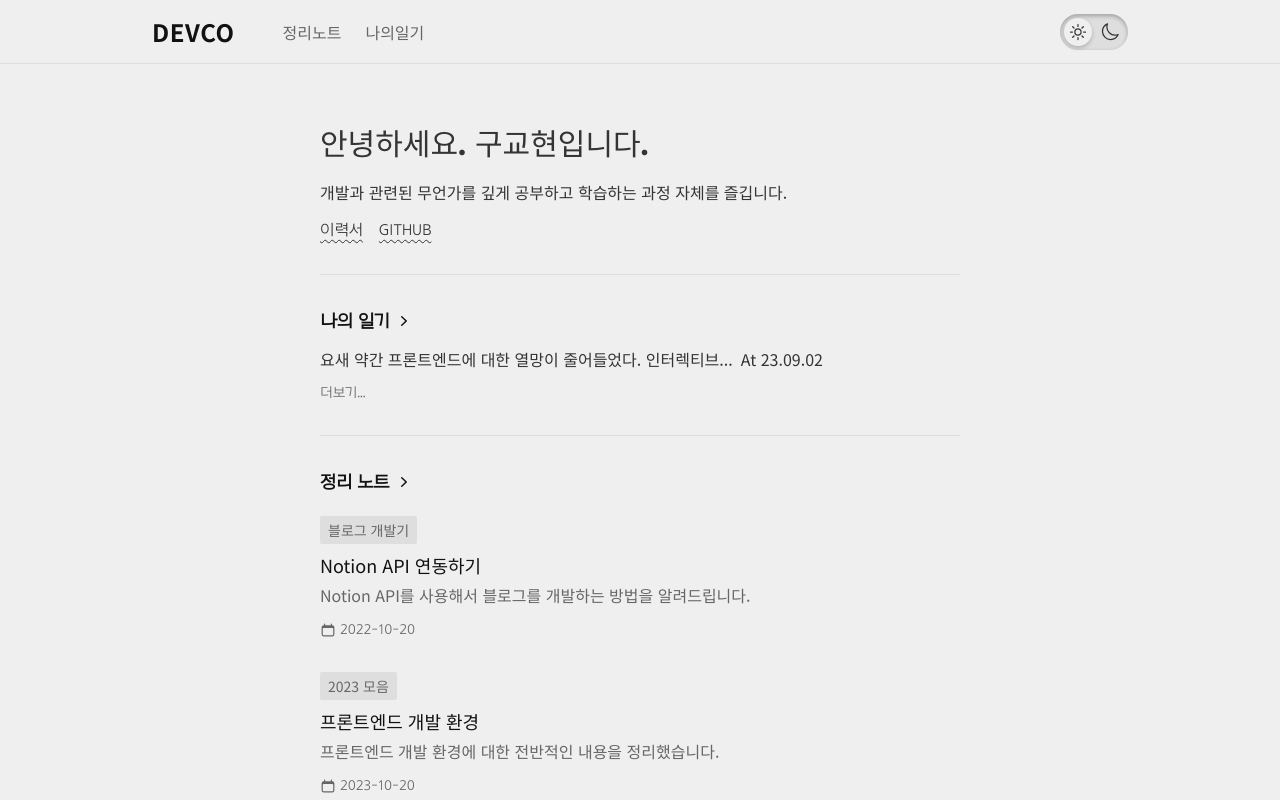
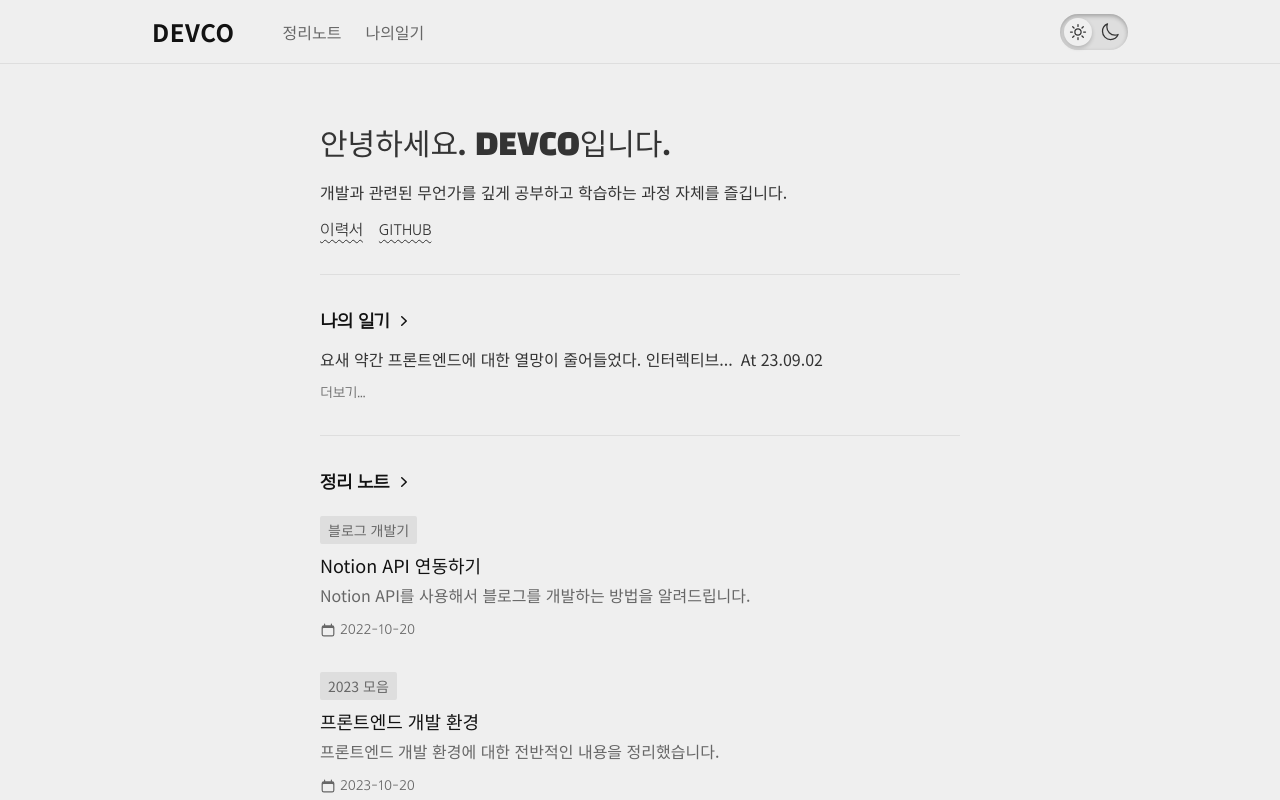
Before and after one commit to rygus9/blog, a Next.js app: page / in a window 1280 px wide. Shown: the top 800 px of the page. Built offline with nearby package versions, Linux system fonts and the light colour scheme.

Commit message:
refactor: 페이지 타이틀 공통으로 분리

```diff
--- /dev/null
+++ b/app/_feature/components/Title.tsx
@@ -0,0 +1,43 @@
+import { ArrowUturnLeftIcon } from "@heroicons/react/20/solid";
+import Link from "next/link";
+import { PropsWithChildren } from "react";
+
+import { classNames } from "@/common/utils/classNames";
+
+interface TitleProps {
+  showHomeLink?: boolean;
+  title: string;
+}
+
+export const Title = ({
+  showHomeLink,
+  title,
+  children,
+}: PropsWithChildren<TitleProps>) => {
+  return (
+    <header>
+      <div className="relative">
+        {showHomeLink && (
+          <div
+            className={classNames(
+              "hidden",
+              "lg:absolute lg:block lg:-left-40 lg:top-0 lg:w-40 lg:h-full",
+            )}
+          >
+            <Link
+              href="/"
+              className="inline-flex items-center space-x-2 text-txt-300 hover:text-txt-700"
+            >
+              <ArrowUturnLeftIcon className="w-4 h-4" />
+              <span> 홈으로</span>
+            </Link>
+          </div>
+        )}
+        <h1 className="font-blackHan text-txt-em text-[1.75rem] sm:text-3xl">
+          {title}
+        </h1>
+      </div>
+      {children}
+    </header>
+  );
+};
--- a/app/note/page.tsx
+++ b/app/note/page.tsx
@@ -1,9 +1,9 @@
-import { ArrowUturnLeftIcon } from "@heroicons/react/20/solid";
 import Link from "next/link";
 
 import { Divider } from "../../common/components/Divider";
 import { categorys, notes } from "../../common/mock";
 import { classNames } from "../../common/utils/classNames";
+import { Title } from "../_feature/components/Title";
 import { NoteListCard } from "./_feature/components/NoteListCard";
 
 interface SearchParams {
@@ -17,30 +17,11 @@ const Page = ({
 }) => {
   return (
     <main className="w-full min-h-[500px]">
-      <header>
-        <div className="relative">
-          <div
-            className={classNames(
-              "hidden",
-              "lg:absolute lg:block lg:-left-40 lg:top-0 lg:w-40 lg:h-full",
-            )}
-          >
-            <Link
-              href="/"
-              className="inline-flex items-center space-x-2 text-txt-300 hover:text-txt-700"
-            >
-              <ArrowUturnLeftIcon className="w-4 h-4" />
-              <span> 홈으로</span>
-            </Link>
-          </div>
-          <h1 className="font-blackHan text-txt-em text-[1.75rem] sm:text-3xl">
-            정리 노트
-          </h1>
-        </div>
+      <Title title="정리 노트" showHomeLink>
         <p className="mt-4">
           공부 했던 내용이나 진행했던 프로젝트 등을 정리해두는 공간입니다.
         </p>
-      </header>
+      </Title>
       <Divider />
       <section className="relative">
         <ul
--- a/app/page.tsx
+++ b/app/page.tsx
@@ -4,6 +4,7 @@ import { PropsWithChildren } from "react";
 
 import { Divider } from "../common/components/Divider";
 import { notes } from "../common/mock";
+import { Title } from "./_feature/components/Title";
 import { NoteListCard } from "./note/_feature/components/NoteListCard";
 
 const SectionTitle = ({
@@ -29,10 +30,7 @@ const MoreLink = ({ href }: { href: string }) => (
 const Page = () => {
   return (
     <main>
-      <section>
-        <h1 className="font-blackHan text-txt-em text-[1.75rem] sm:text-3xl">
-          안녕하세요. 구교현입니다.
-        </h1>
+      <Title title="안녕하세요. DEVCO입니다.">
         <p className="pt-4">
           개발과 관련된 무언가를 깊게 공부하고 학습하는 과정 자체를 즐깁니다.
         </p>
@@ -52,7 +50,7 @@ const Page = () => {
             </span>
           </Link>
         </p>
-      </section>
+      </Title>
       <Divider />
       <section>
         <SectionTitle href="/record">나의 일기</SectionTitle>
--- a/app/record/page.tsx
+++ b/app/record/page.tsx
@@ -1,36 +1,14 @@
-import { ArrowUturnLeftIcon } from "@heroicons/react/20/solid";
-import Link from "next/link";
-
 import { Divider } from "../../common/components/Divider";
 import { records } from "../../common/mock";
-import { classNames } from "../../common/utils/classNames";
+import { Title } from "../_feature/components/Title";
 import { RecordCard } from "./_feature/components/RecordCard";
 
 const Page = () => {
   return (
     <main className="w-full min-h-[500px]">
-      <header>
-        <div className="relative">
-          <div
-            className={classNames(
-              "hidden",
-              "lg:absolute lg:block lg:-left-40 lg:top-0 lg:w-40 lg:h-full",
-            )}
-          >
-            <Link
-              href="/"
-              className="inline-flex items-center space-x-2 text-txt-300 hover:text-txt-700"
-            >
-              <ArrowUturnLeftIcon className="w-4 h-4" />
-              <span> 홈으로</span>
-            </Link>
-          </div>
-          <h1 className="font-blackHan text-txt-em text-[1.75rem] sm:text-3xl">
-            나의 일기
-          </h1>
-        </div>
+      <Title title="나의 일기" showHomeLink>
         <p className="mt-4">개인적인 생각, 고민 등을 가볍게 적어두었습니다.</p>
-      </header>
+      </Title>
       <Divider />
 
       <div className="divide-y divide-back-em">
```
